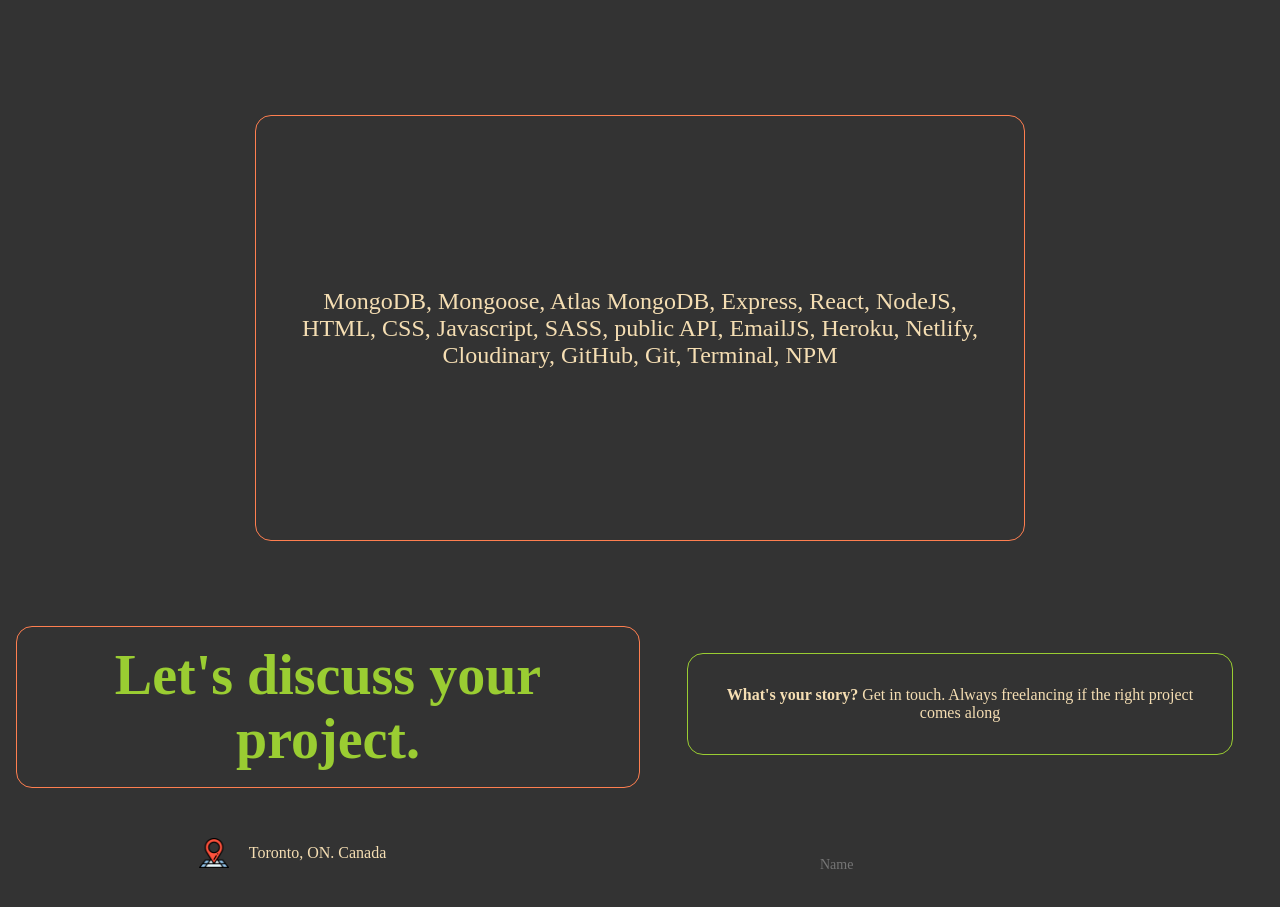
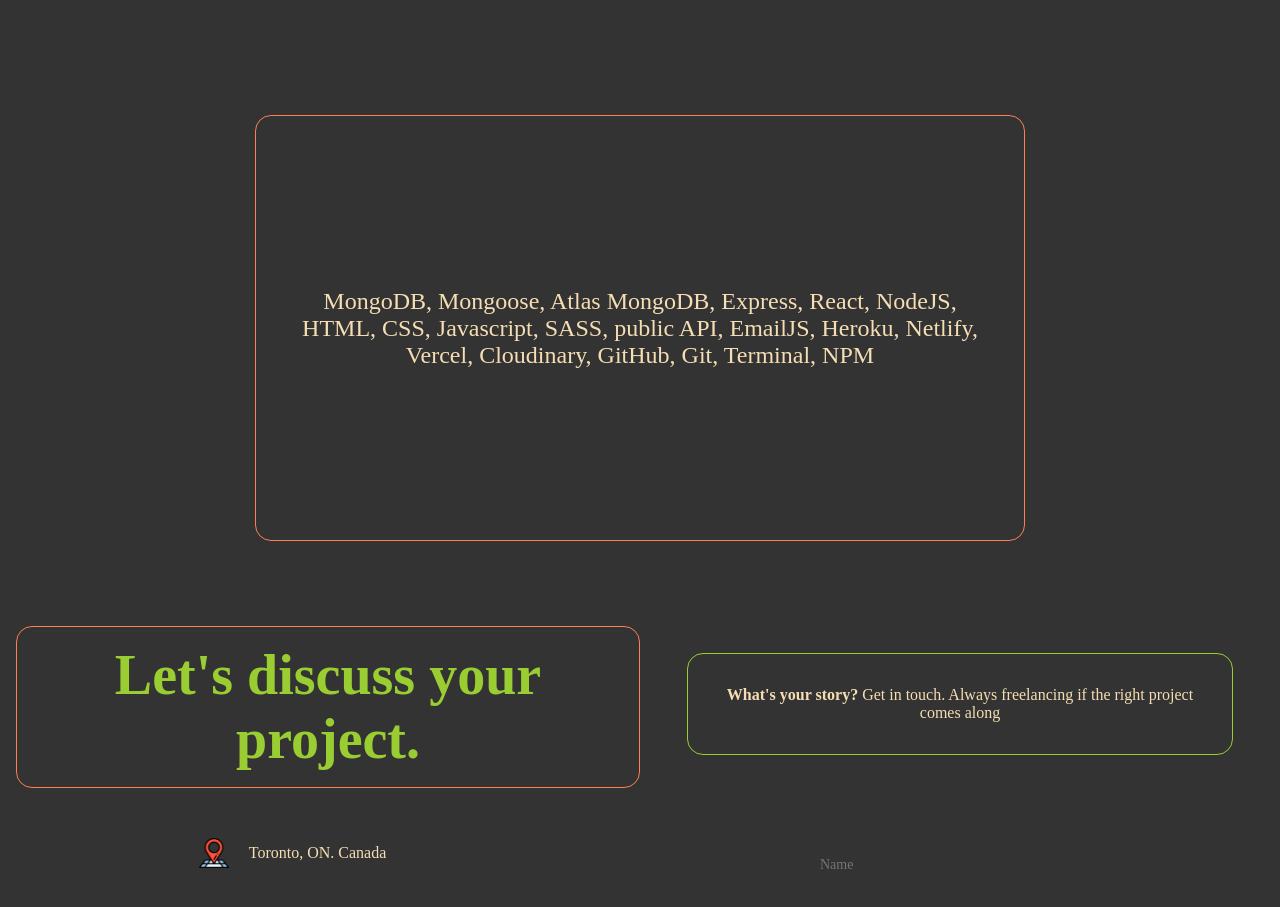
Before and after one commit to Manuelhhinojosa/myPortfolio, a React (Create React App) app: page / in a window 1280 px wide. Shown: the part 6101-7008 px from the top of the page. Built offline with nearby package versions, Linux system fonts and the light colour scheme.

Commit message:
updated skills component one more time, modified the product and product list components for better user experience on smaller devices

```diff
--- a/src/components/Product/Product.module.css
+++ b/src/components/Product/Product.module.css
@@ -111,8 +111,8 @@
 
 @media screen and (max-width: 920px) {
   .product {
-    width: 40%;
-    height: 30vh;
+    width: 60%;
+    height: 50vh;
   }
 
   .projectLinksContainer div {
--- a/src/components/ProductList/ProductList.module.css
+++ b/src/components/ProductList/ProductList.module.css
@@ -37,6 +37,10 @@
   }
 
   .plTitle {
-    font-size: 2rem;
+    font-size: 3rem;
+  }
+
+  .plList {
+    justify-content: center;
   }
 }
--- a/src/components/Skills/Skills.jsx
+++ b/src/components/Skills/Skills.jsx
@@ -6,8 +6,8 @@
       <div className={styles.skillsTitle}>Skills</div>
       <div className={styles.SkillsList}>
         MongoDB, Mongoose, Atlas MongoDB, Express, React, NodeJS, HTML, CSS,
-        Javascript, SASS, public API, EmailJS, Heroku, Netlify, Cloudinary,
-        GitHub, Git, Terminal, NPM
+        Javascript, SASS, public API, EmailJS, Heroku, Netlify, Vercel,
+        Cloudinary, GitHub, Git, Terminal, NPM
       </div>
     </div>
   );
```
